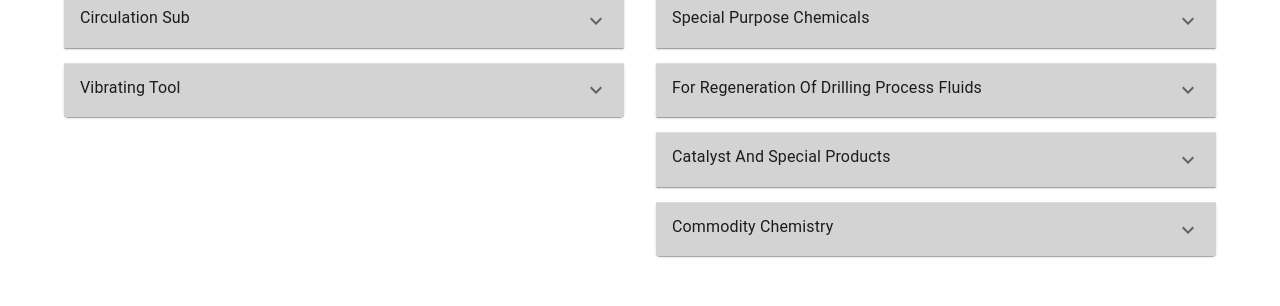
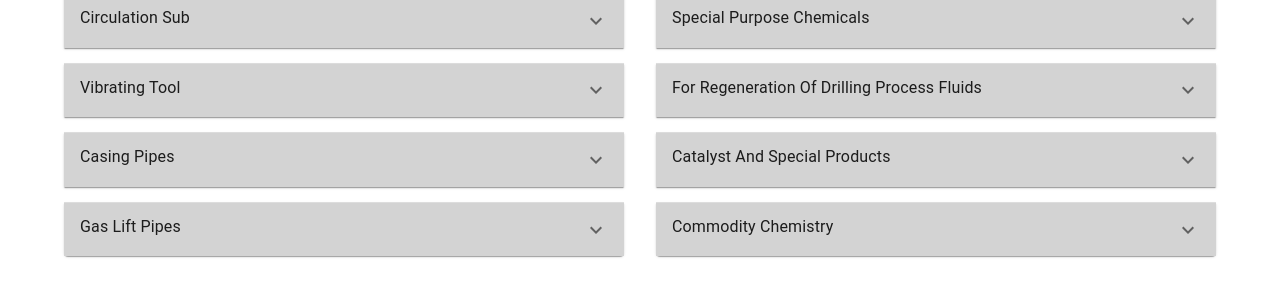
Before and after one commit to Halil777/camel-hill, a React (Vite) app: page /equipment-and-chemistry in a window 1280 px wide. Shown: the part 2100-2406 px from the top of the page. Built offline with nearby package versions, Linux system fonts and the light colour scheme.

Commit message:
final update 7

```diff
--- a/src/components/equipment/DescriptionItems.jsx
+++ b/src/components/equipment/DescriptionItems.jsx
@@ -223,6 +223,76 @@ const DescriptionItems = () => {
                       SDT-VS675LF/HF
                     </Typography>
                     <Typography sx={{ fontSize: 17 }}>SDT-VS800</Typography>
+                  </Stack>
+                </AccordionDetails>
+              </Accordion>
+              <Accordion>
+                <AccordionSummary
+                  sx={{ background: "lightgrey" }}
+                  expandIcon={<ExpandMoreIcon />}
+                >
+                  <Typography
+                    sx={{ fontSize: 16 }}
+                    gutterBottom
+                    textTransform="capitalize"
+                  >
+                    {t("equipmentAccordionTitle9")}
+                  </Typography>
+                </AccordionSummary>
+                <AccordionDetails sx={{ background: "#f3f3f3" }}>
+                  <Stack spacing={2}>
+                    <Typography
+                      sx={{ fontSize: 17, textTransform: "capitalize" }}
+                    >
+                      {t("equipmentAccordionItem9_1")} :
+                    </Typography>
+                    <Stack direction="row" spacing={4}>
+                      <Typography sx={{ fontSize: 17 }}>H40</Typography>
+                      <Typography sx={{ fontSize: 17 }}>J55</Typography>
+                    </Stack>
+                    <Stack direction="row" spacing={4}>
+                      <Typography sx={{ fontSize: 17 }}>M65</Typography>
+                      <Typography sx={{ fontSize: 17 }}>L80</Typography>
+                    </Stack>
+                    <Stack direction="row" spacing={4}>
+                      <Typography sx={{ fontSize: 17 }}>R95</Typography>
+                      <Typography sx={{ fontSize: 17 }}>C90</Typography>
+                    </Stack>
+                    <Stack direction="row" spacing={4}>
+                      <Typography sx={{ fontSize: 17 }}>T95</Typography>
+                      <Typography sx={{ fontSize: 17 }}>P110</Typography>
+                    </Stack>
+                  </Stack>
+                </AccordionDetails>
+              </Accordion>
+              <Accordion>
+                <AccordionSummary
+                  sx={{ background: "lightgrey" }}
+                  expandIcon={<ExpandMoreIcon />}
+                >
+                  <Typography
+                    sx={{ fontSize: 16 }}
+                    gutterBottom
+                    textTransform="capitalize"
+                  >
+                    {t("equipmentAccordionTitle10")}
+                  </Typography>
+                </AccordionSummary>
+                <AccordionDetails sx={{ background: "#f3f3f3" }}>
+                  <Stack spacing={2}>
+                    <Typography
+                      sx={{ fontSize: 17, textTransform: "capitalize" }}
+                    >
+                      {t("equipmentAccordionItem10_1")} :
+                    </Typography>
+                    <Stack direction="row" spacing={4}>
+                      <Typography sx={{ fontSize: 17 }}>Ст10</Typography>
+                      <Typography sx={{ fontSize: 17 }}>Ст 20</Typography>
+                    </Stack>
+                    <Stack direction="row" spacing={4}>
+                      <Typography sx={{ fontSize: 17 }}>09Г2С</Typography>
+                      <Typography sx={{ fontSize: 17 }}>10Г2А</Typography>
+                    </Stack>
                   </Stack>
                 </AccordionDetails>
               </Accordion>
--- a/src/components/home/WhoWeAre.jsx
+++ b/src/components/home/WhoWeAre.jsx
@@ -27,7 +27,8 @@ const WhoWeAre = () => {
             textAlign: { lg: "start", md: "start", sm: "center", xs: "center" },
           }}
         >
-          {t("aboutUsText")}
+          {/* {t("aboutUsText")} */}
+          {t("aboutUsText2")}
         </Typography>
         <Typography align="center" sx={titleStyle} mt={2}>
           Lorem ipsum dolor, sit amet consectetur
--- a/src/language/i18n.mjs
+++ b/src/language/i18n.mjs
@@ -12,6 +12,8 @@ const resources = {
       aboutUs: "ABOUT US",
       aboutUsText:
         "We, the entire team, welcome you to the website and express our gratitude for your interest in our company. HO - Duyeli Depe is a modern, dynamically developing company that has brought together highly qualified specialists with many years of experience and knowledge in their field. Starting its activities in 2021 in construction and providing services for environmental impact assessment (EIA), contributing to sustainable development for companies such as Eni Turkmenistan, the branch of the China National Oil and Gas Company in Turkmenistan, Dragon Oil, and Chalik Energy. Collaborating with leading equipment manufacturers, chemical and service companies in the oil and gas industry, and technological companies producing innovative developments in all industries allows us to offer high-quality products, services, and solutions in the Turkmenistan market. In our work, we strive to find an individual approach to each client and are focused on long-term and mutually beneficial cooperation. We hope that by turning to us once, you will become our regular client.",
+      aboutUsText2:
+        "Welcoming you to the website and expressing our gratitude for your interest in our company. HO - Duyeli Depe is a modern, dynamically developing company that has brought together highly qualified specialists with many years of experience and knowledge in their field. Starting its activities in 2021 in construction and providing services for environmental impact assessment (EIA), contributing to sustainable development for companies such as Eni Turkmenistan, China National Oil and Gas Company in Turkmenistan, Dragon Oil, and Chalik Energy. Collaborating with leading equipment manufacturers, chemical and service companies in the oil and gas industry, and technological companies producing innovative developments in all industries allows us to offer high-quality products, services, and solutions for Turkmenistan market. In our work, we strive to find an individual approach to each client and are focused on long-term and mutually beneficial cooperation",
       constructionEcology: "Construction / Ecology",
       oilGas: "Oil and Gas Services",
       equipmentChemistry: "Equipment / Chemistry",
@@ -300,6 +302,8 @@ const resources = {
       equipmentAccordionTitle6: "Impact tool",
       equipmentAccordionTitle7: "Circulation sub",
       equipmentAccordionTitle8: "Vibrating tool",
+      equipmentAccordionTitle9: "casing pipes",
+      equipmentAccordionTitle10: "gas lift pipes  ",
 
       equipmentAccordionItem1_1: "Nonsliding Casing Shoe",
 
@@ -316,6 +320,9 @@ const resources = {
       equipmentAccordionItem5_1: "Hydraulic Mechanical Jar",
       equipmentAccordionItem5_2: "Hydraulic Jar",
       equipmentAccordionItem5_3: "Hydraulic Jar with Mechanical Latch",
+
+      equipmentAccordionItem9_1: "strength group ",
+      equipmentAccordionItem10_1: "steel grade ",
 
       // INNOVATION TECHNOLOGIES PAGE WORDS =================================================================
 
@@ -358,6 +365,8 @@ const resources = {
       aboutUs: "О НАС",
       aboutUsText:
         " От всего коллектива приветствуем Вас на сайте и выражаем благодарность за интерес, проявленный к нашей компании. ХО «Дуйели Депе» - современная, динамично развивающаяся компания, объединившая в себе высококвалифицированных специалистов с многолетним опытом работы и знаниями в своей области. Начавшая свою деятельность 2021 году в строительстве и оказание услуг по оценке воздействия на окружающую среду (ОВОС) , способствуя устойчивому развитию для таких компаний как Эни Туркменистан , филиал Китайская Национальная Нефтегазовая Компания в Туркменистане, Драгон Ойл и Чалик Энерджи. Сотрудничая с передовыми производителями оборудовании, химии, сервисными компаниями  нефтегазовой отрасли и технологическими компаниями производящие инновационные разработки во всех отраслях промышленности позволяет нам предлагать высококачественные продукты, услуги и решение на рынке Туркменистана. В нашей работе мы стараемся найти индивидуальный подход к каждому и нацелены на долговременное и взаимовыгодное сотрудничество. Мы надеемся, что обратившись однажды к нам Вы станете нашим постоянным клиентом.",
+      aboutUsText2:
+        "Добро пожаловать на наш веб-сайт, и выражаем благодарность за ваш интерес к нашей компании. HO - Duyeli Depe - это современная, динамично развивающаяся компания, которая объединила высококвалифицированных специалистов с многолетним опытом и знаниями в своей области. Начав свою деятельность в 2021 году в сфере строительства и предоставления услуг по оценке воздействия на окружающую среду (ОВОС), мы вносим свой вклад в устойчивое развитие для таких компаний, как Eni Turkmenistan, China National Oil and Gas Company в Туркменистане, Dragon Oil и Chalik Energy. Сотрудничество с ведущими производителями оборудования, химическими и сервисными компаниями в нефтегазовой промышленности, а также технологическими компаниями, производящими инновационные разработки во всех отраслях, позволяет нам предлагать продукты, услуги и решения высокого качества для рынка Туркменистана. В нашей работе мы стремимся найти индивидуальный подход к каждому клиенту и фокусируемся на долгосрочном и взаимовыгодном сотрудничестве.",
       constructionEcology: "Строительство / Экология",
       oilGas: "Нефтегазовые услуги",
       equipmentChemistry: "Оборудование / Химия",
@@ -680,6 +689,8 @@ const resources = {
       equipmentAccordionTitle6: "Ударный инструмент",
       equipmentAccordionTitle7: "Циркуляционный суб",
       equipmentAccordionTitle8: "Колебательний инструмент",
+      equipmentAccordionTitle9: "трубы обсадные",
+      equipmentAccordionTitle10: "трубы газлифтные ",
 
       equipmentAccordionItem1_1: "Несверлимый башмак",
 
@@ -696,6 +707,9 @@ const resources = {
       equipmentAccordionItem5_1: "Гидравлический механический яс",
       equipmentAccordionItem5_2: "Гидравлический яс",
       equipmentAccordionItem5_3: "Гидравлический яс с механической защелкой",
+
+      equipmentAccordionItem9_1: "группа прочности  ",
+      equipmentAccordionItem10_1: "марка стали ",
 
       // INNOVATION TECHNOLOGIES PAGE WORDS =================================================================
 
@@ -739,6 +753,9 @@ const resources = {
       aboutUs: "BIZ BARADA",
       aboutUsText:
         " Teamhli toparyň adyndan sizi saýta çagyrýarys we minnetdarlygymyzy bildirýäris kompaniýamyz bilen gyzyklanmagyňyz üçin. ES Duýeli Depe -birleşdirýän häzirki zaman, dinamiki ösýän kompaniýa köp ýyllyk tejribesi bolan ýokary hünärli hünärmenler we ugruňyzdaky bilimler. Işlerine 2021-nji ýylda başlady daşky gurşawa täsire baha bermek hyzmatlaryny gurmak we bermek ýaly kompaniýalar üçin durnukly ösüşi öňe sürýän daşky gurşaw (EIA) Eni Türkmenistan, Hytaý Milli Nebit Kompaniýasynyň bölümi Türkmenistanda, Dragon Oil we Chalik Energy. Öňdebaryjy bilen hyzmatdaşlyk enjamlary, himiki serişdeleri, hyzmat kompaniýalaryny öndürijiler öndürýän nebit-gaz senagaty we tehnologiýa kompaniýalary ähli pudaklarda innowasiýa ösüşleri bize mümkinçilik berýär ýokary hilli önümleri, hyzmatlary we bazara çözgütleri hödürläň Türkmenistan. Işimizde aýratyn çemeleşmäni tapmaga synanyşýarys hemmeler üçin we uzak möhletli we özara peýdalydyr  hyzmatdaşlygy. Biz bilen habarlaşanyňyzdan soň bolarsyňyz diýip umyt edýäris yzygiderli müşderimiz.",
+
+      aboutUsText2:
+        "Sahypamyza hoş geldiňiz we kompaniýamyz bilen gyzyklananyňyz üçin sag bolsun aýdýaryn. HO - Duýeli Depe, köp ýyllyk tejribesi we öz ugrundaky bilimleri bolan ýokary hünärli hünärmenleri birleşdirýän häzirki zaman, çalt ösýän kompaniýa. Gurluşyk we daşky gurşawa täsire baha bermek (EIA) hyzmatlary babatynda 2021-nji ýylda başlap, Eni Türkmenistan, Türkmenistandaky Hytaý Milli Nebit Gaz kompaniýasy, Dragon Oil we Chalik Energy ýaly kompaniýalar üçin durnukly ösüşe goşant goşýarys. Nebit we gaz pudagynda öňdebaryjy enjam öndürijiler, himiýa we hyzmat kompaniýalary, şeýle hem ähli pudaklarda innowasiýa ösüşini öndürýän tehnologiýa kompaniýalary bilen hyzmatdaşlyk, Türkmenistan bazaryna ýokary hilli önümleri, hyzmatlary we çözgütleri hödürlemäge mümkinçilik berýär. Işimizde, her bir müşderä aýratyn çemeleşmäge we uzak möhletli we özara peýdaly hyzmatdaşlyga ünsi jemlemäge çalyşýarys.",
       constructionEcology: "Gurluşyk / Ekologiýa",
       oilGas: "Nebit we Gaz hyzmatlary",
       equipmentChemistry: "Enjamlar / Himiýa",
@@ -1029,6 +1046,8 @@ const resources = {
       equipmentAccordionTitle6: "Zerur guraly",
       equipmentAccordionTitle7: "Aýlanyş bölümi",
       equipmentAccordionTitle8: "Wibrasiya Guraly",
+      equipmentAccordionTitle9: "örtükli turbalar",
+      equipmentAccordionTitle10: "gaz göteriji turbalar ",
 
       equipmentAccordionItem1_1: "Buraw däl aýakgap",
 
@@ -1045,6 +1064,9 @@ const resources = {
       equipmentAccordionItem5_1: "Gidrawlik mehaniki banka",
       equipmentAccordionItem5_2: "Gidrawlik bankasy",
       equipmentAccordionItem5_3: "Mehaniki berkitme bilen gidrawlik banka",
+
+      equipmentAccordionItem9_1: "güýç topary",
+      equipmentAccordionItem10_1: "polat derejesi",
 
       // INNOVATION TECHNOLOGIES PAGE WORDS =================================================================
 
--- a/src/pages/home/Home.jsx
+++ b/src/pages/home/Home.jsx
@@ -8,9 +8,18 @@ const Home = () => {
   const { t } = useTranslation();
   const back1 = "./oil/oilBack2.jpg";
 
+  const backgroundImageUrl = (() => {
+    try {
+      return localStorage.getItem(back1) || back1;
+    } catch (error) {
+      console.error("Error getting background image URL:", error);
+      return back1;
+    }
+  })();
+
   const backgroundImageStyle = {
     paddingTop: 150,
-    background: `url(${back1}) center/cover no-repeat`,
+    background: `url(${backgroundImageUrl}) center/cover no-repeat`,
     height: "100vh",
   };
 
```
Also changed, not shown: 3 other files (tests, documents, lock files or other folders).
